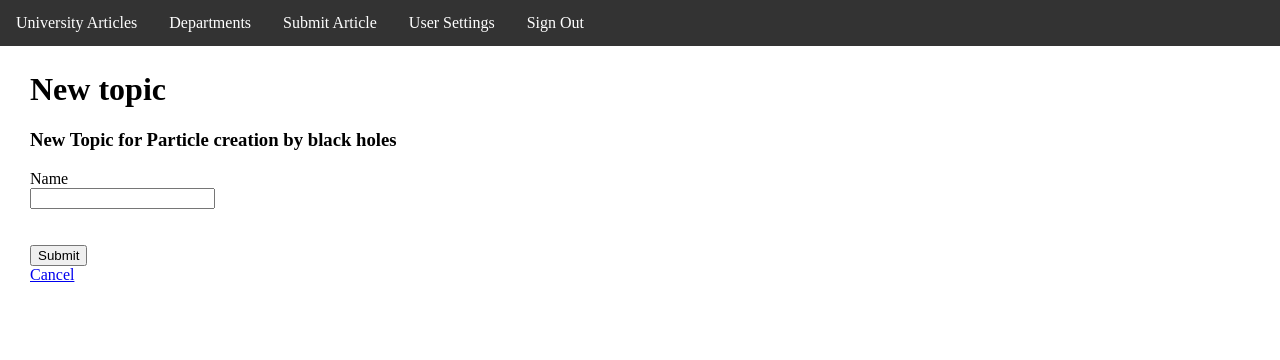
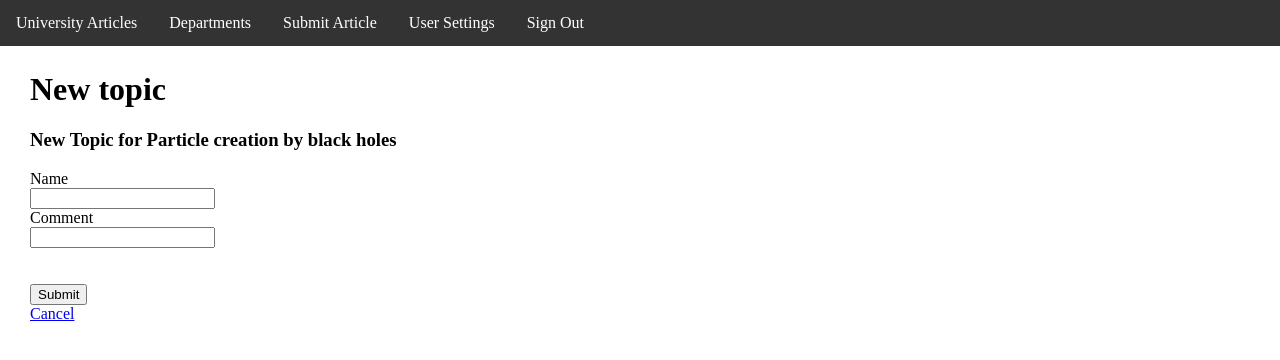
Before and after one commit to dande313/university-science-journal-V2, a Rails app: page /articles/1/topics/new in a window 1280 px wide. Shown: the part 57-417 px from the top of the page. Run offline with Rails 7, Linux system fonts and the light colour scheme; a user stored in the database is signed in; data comes from the database, SQL or seed files in the repository; both versions use the stored data as it was after the commit; style sheets or scripts are compiled from the project's sources; some libraries are stand-ins or nearby versions.

Commit message:
Allowed users to create a comment when creating/assigning a topic to an article. Comment is stored under the Article_Topic associastion.

```diff
--- a/app/controllers/topics_controller.rb
+++ b/app/controllers/topics_controller.rb
@@ -9,10 +9,11 @@ class TopicsController < ApplicationController
   end
 
   def create
-   	@topic = Topic.new(topic_params)
+   	@topic = Topic.find_or_initialize_by(topic_params)
    	@article= Article.find_by_id(article_param[:article_id])
   	if @topic.save
   		@article.topics<< @topic
+      add_comment_if_present
   		redirect_to ("/articles/#{@article.id}/edit")
   	else
   		format.html { render :new }
@@ -23,17 +24,35 @@ class TopicsController < ApplicationController
     @topics = Topic.all
   end
 
+  def show
+    @topic = Topic.find(params[:id])
+  end
 
   def topic_params
     params.require(:topic).permit(:name, :department_id)
    end
 
    def article_param
-   	params.require(:topic).permit(:article_id)
+    params.require(:topic).permit(:article_id)
    end
+
+  def comment_param
+    params.require(:topic).permit(:comment, :article_name)
+  end
+
+
+  private
 
     def can_edit?
       !!((current_user.professor? && current_user.department == @article.user.department) || @article.user == current_user)
     end
 
+    def add_comment_if_present
+      articletopic = ArticleTopic.find_by(article_id: @article.id, topic_id: @topic.id)
+      if comment_param[:comment] != nil && comment_param[:comment].strip != ""
+        articletopic.comment = comment_param[:comment]
+        articletopic.article_name = comment_param[:article_name]
+        articletopic.save
+      end
+    end
 end
--- a/app/models/topic.rb
+++ b/app/models/topic.rb
@@ -3,4 +3,6 @@ class Topic < ApplicationRecord
   has_many :articles, through: :article_topics
   belongs_to :department
   validates :name, presence: true, uniqueness: true
+
+  attr_accessor :comment, :article_name, :article_id
 end
--- a/app/views/topics/_form.html.erb
+++ b/app/views/topics/_form.html.erb
@@ -2,7 +2,16 @@
 <%= form_for(@topic) do |f| %>
 
   <div class="field"> <%= f.label :name %><br>
-  <%= f.text_field :name %></div>
+  <%= f.text_field :name %>
+  </div>
+
+  <div class="field"><%= f.label :comment %><br>
+  <%= f.text_field :comment %>
+  </div>
+
+  <div class="field">
+    <%= f.hidden_field :article_name, :value => @article.name %>
+  </div>
 
   <div class="field">
     <%= f.hidden_field :department_id, :value => current_user.department.id %>
--- a/app/views/topics/index.html.erb
+++ b/app/views/topics/index.html.erb
@@ -6,7 +6,10 @@
   	<p><%= topic.department.name%> Department</p>
   	<% topic.article_topics.each do |articletopic| %>
 		<% if articletopic.comment != nil %>
-			<p>Comment: <%= articletopic.comment %></p>
+			<div>
+				Partaining to "<%= articletopic.article_name %>"<br>
+				Comment: <%= articletopic.comment %>
+			</div>
 		<%end%>
 	<%end%>
 	-------------------------------------------------------------
--- a/db/migrate/20171016183437_create_article_topics.rb
+++ b/db/migrate/20171016183437_create_article_topics.rb
@@ -4,6 +4,7 @@ class CreateArticleTopics < ActiveRecord::Migration[5.1]
       t.belongs_to :article, index: true, foreign_key: true
       t.belongs_to :topic, index: true, foreign_key: true
       t.text :comment
+      t.string :article_name
       t.timestamps
     end
   end
```
Also changed, not shown: app/views/topics/show.html.erb (+5 -3 lines), db/development.sqlite3, db/schema.rb, 1 other file.
